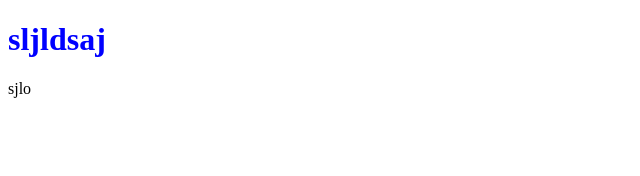
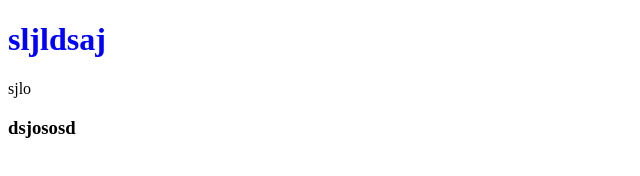
Before and after one commit to jinxiaopeng/2, a plain HTML site: page index.html in a window 1280 px wide. Shown: the full height of the page, 0-640 px from the left. Drawn offline with Linux system fonts and the light colour scheme.

Commit message:
这是第一次提交

```diff
--- a/index.html
+++ b/index.html
@@ -13,5 +13,6 @@
 	<body>
 		<h1>sljldsaj</h1>
 		<p>sjlo</p>
+		<h3>dsjososd </h3>
 	</body>
 </html>
```
